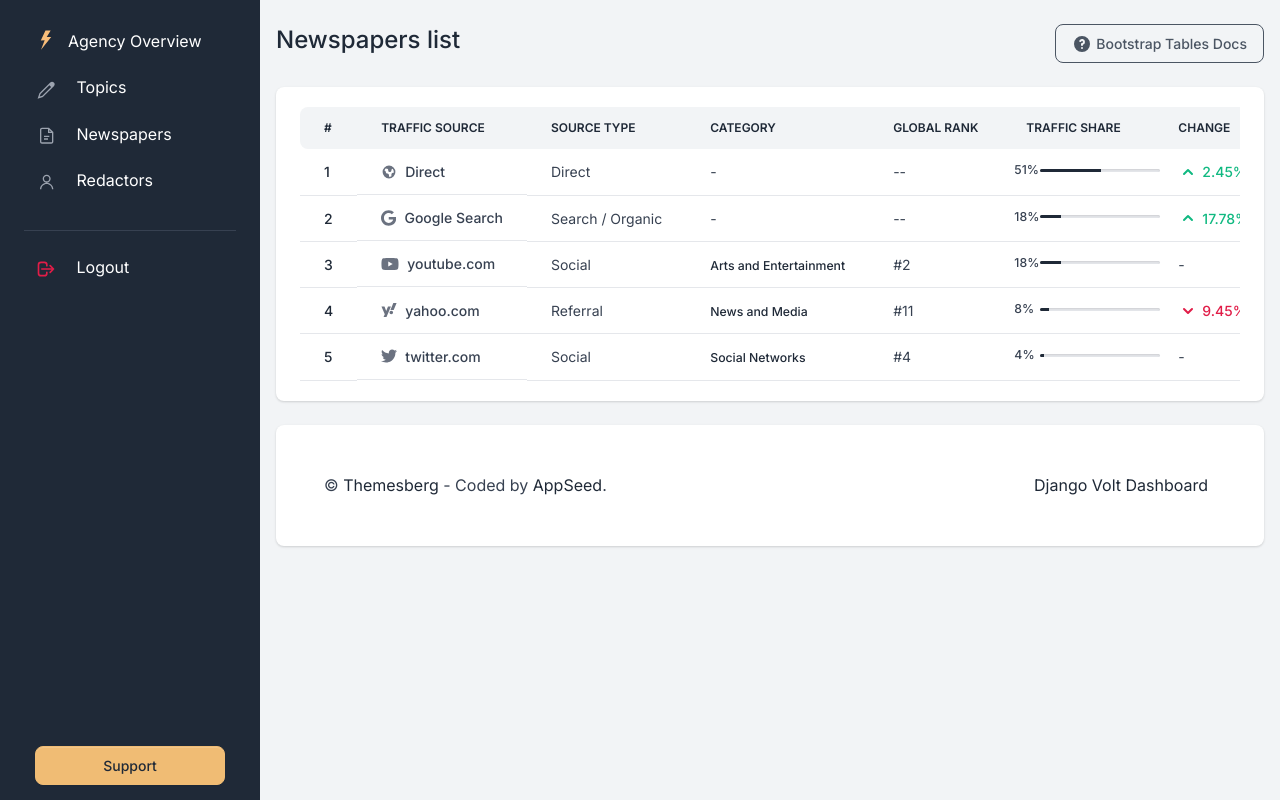
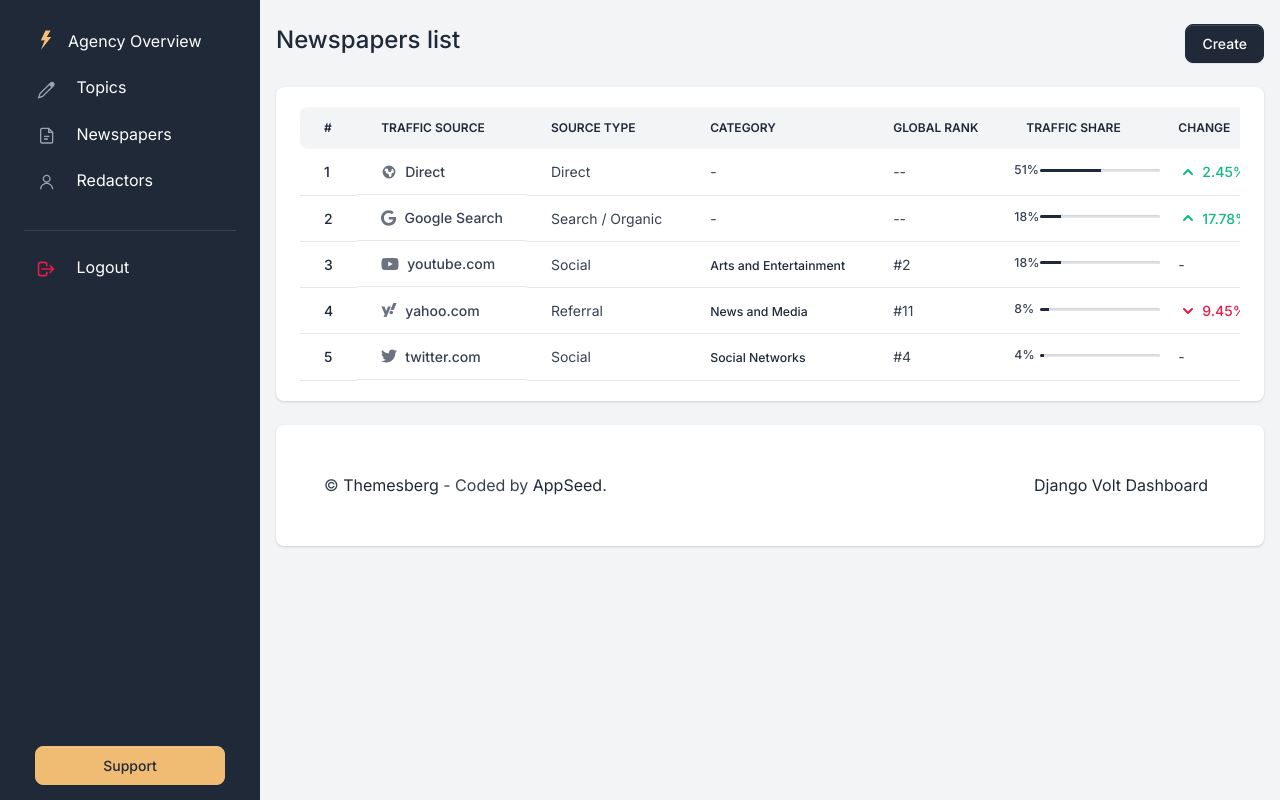
Before and after one commit to haldaniko/NewspaperAgency-DjangoWebsite, a Django app: page /topics/ in a window 1280 px wide. Run offline with Django 5.2, Linux system fonts and the light colour scheme; a user stored in the database is signed in; data comes from the database, SQL or seed files in the repository; some libraries are stand-ins or nearby versions.

Commit message:
add 'Create button' without url

```diff
--- a/templates/newspaper/newspaper/newspaper_list.html
+++ b/templates/newspaper/newspaper/newspaper_list.html
@@ -14,9 +14,8 @@
               <h1 class="h4">Newspapers list</h1>
           </div>
           <div>
-              <a href="https://themesberg.com/docs/volt-bootstrap-5-dashboard/components-tables-" class="btn btn-outline-gray-600 d-inline-flex align-items-center">
-                  <svg class="icon icon-xs me-1" fill="currentColor" viewBox="0 0 20 20" xmlns="http://www.w3.org/2000/svg"><path fill-rule="evenodd" d="M18 10a8 8 0 11-16 0 8 8 0 0116 0zm-8-3a1 1 0 00-.867.5 1 1 0 11-1.731-1A3 3 0 0113 8a3.001 3.001 0 01-2 2.83V11a1 1 0 11-2 0v-1a1 1 0 011-1 1 1 0 100-2zm0 8a1 1 0 100-2 1 1 0 000 2z" clip-rule="evenodd"></path></svg>
-                  Bootstrap Tables Docs
+              <a href="#" class="btn btn-primary link-to-page">
+                  Create
               </a>
           </div>
       </div>
--- a/templates/newspaper/redactor/redactor_list.html
+++ b/templates/newspaper/redactor/redactor_list.html
@@ -14,9 +14,8 @@
         <h1 class="h4">Redactors list</h1>
       </div>
       <div>
-              <a href="https://themesberg.com/docs/volt-bootstrap-5-dashboard/components-tables-" class="btn btn-outline-gray-600 d-inline-flex align-items-center">
-                  <svg class="icon icon-xs me-1" fill="currentColor" viewBox="0 0 20 20" xmlns="http://www.w3.org/2000/svg"><path fill-rule="evenodd" d="M18 10a8 8 0 11-16 0 8 8 0 0116 0zm-8-3a1 1 0 00-.867.5 1 1 0 11-1.731-1A3 3 0 0113 8a3.001 3.001 0 01-2 2.83V11a1 1 0 11-2 0v-1a1 1 0 011-1 1 1 0 100-2zm0 8a1 1 0 100-2 1 1 0 000 2z" clip-rule="evenodd"></path></svg>
-                  Bootstrap Tables Docs
+        <a href="#" class="btn btn-primary link-to-page">
+          Create
         </a>
       </div>
     </div>
--- a/templates/newspaper/topic/topic_list.html
+++ b/templates/newspaper/topic/topic_list.html
@@ -14,9 +14,8 @@
               <h1 class="h4">Newspapers list</h1>
           </div>
           <div>
-              <a href="https://themesberg.com/docs/volt-bootstrap-5-dashboard/components-tables-" class="btn btn-outline-gray-600 d-inline-flex align-items-center">
-                  <svg class="icon icon-xs me-1" fill="currentColor" viewBox="0 0 20 20" xmlns="http://www.w3.org/2000/svg"><path fill-rule="evenodd" d="M18 10a8 8 0 11-16 0 8 8 0 0116 0zm-8-3a1 1 0 00-.867.5 1 1 0 11-1.731-1A3 3 0 0113 8a3.001 3.001 0 01-2 2.83V11a1 1 0 11-2 0v-1a1 1 0 011-1 1 1 0 100-2zm0 8a1 1 0 100-2 1 1 0 000 2z" clip-rule="evenodd"></path></svg>
-                  Bootstrap Tables Docs
+              <a href="#" class="btn btn-primary link-to-page">
+                  Create
               </a>
           </div>
       </div>
```
Lines whose indentation alone changed are shown as unchanged.
